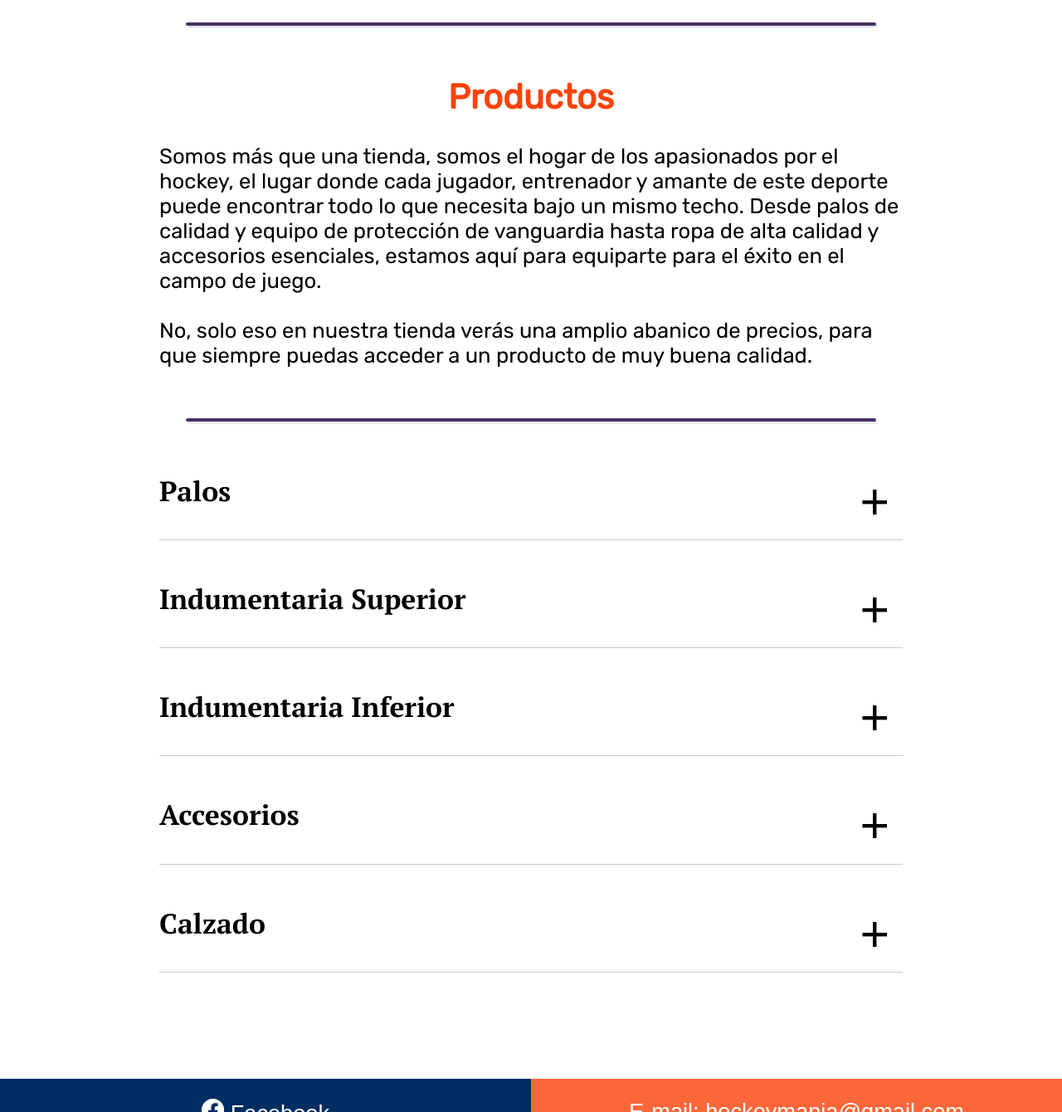
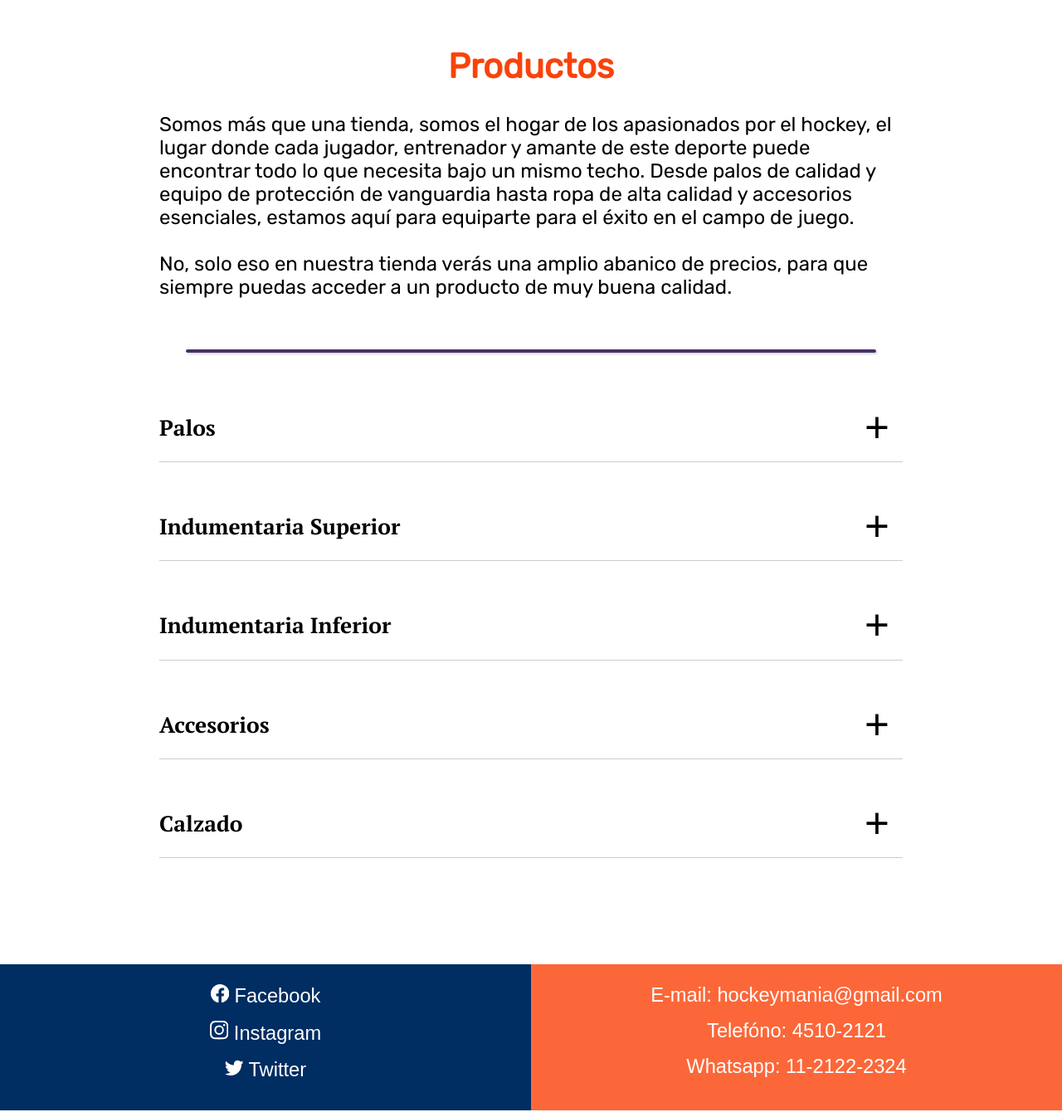
Before and after one commit to EdgarA1989/Tienda_Hockey, a plain HTML site: page index.html in a window 1280 px wide. Shown: the part 1460-2800 px from the top of the page at 83% size. Drawn offline with Linux system fonts and the light colour scheme.

Commit message:
Se mejora responsividad para distintos tamaños de pantalla

```diff
--- a/CSS/style_header_footer.css
+++ b/CSS/style_header_footer.css
@@ -156,7 +156,7 @@
 @media screen and (min-width: 1024px) {
   .menu_desplegado {
     border: 0;
-    height: 4rem;
+    height: 3.2rem;
     display: flex;
     flex-direction: row;
     justify-content: space-around;
@@ -165,7 +165,7 @@
 
   .menu_desplegado li {
     display: inline;
-    font-size: 1.55rem;
+    font-size: 1.4rem;
     padding: 0 4.3rem;
     &:hover {
       background-color: transparent;
@@ -180,12 +180,12 @@
 
   .footer_redes a,
   .footer_contactenos li {
-    font-size: 1.7rem;
+    font-size: 1.48rem;
   }
 
   .bi {
-    width: 1.7rem;
-    height: 1.7rem;
+    width: 1.4rem;
+    height: 1.4rem;
   }
 
   .footer_contactenos,
@@ -206,3 +206,9 @@
     width: 50vw;
   }
 }
+
+@media screen and (min-width: 1248px) {
+  .menu_desplegado li {
+    font-size: 1.58rem;
+  }
+}
--- a/CSS/style_principal.css
+++ b/CSS/style_principal.css
@@ -128,17 +128,18 @@ h1 span {
 .lista_producto {
   display: flex;
   justify-content: space-between;
-  font-size: 1.8rem;
+  font-size: 1.5rem;
   font-family: PT Serif;
   width: 100%;
   margin-top: 3rem;
   padding-bottom: 0.7rem;
   border-bottom: 1px solid #ccc;
+  align-items: center;
 }
 
 .lista_producto span {
   margin-right: 1rem;
-  font-size: 3.4rem;
+  font-size: 2.6rem;
   cursor: pointer;
   &:hover {
     color: #f9430a;
@@ -210,6 +211,11 @@ h1 span {
     width: 5.6rem;
   }
 
+  #nosotros p,
+  #productos_descripcion p {
+    font-size: 1.37rem;
+  }
+
   .cards_contenedor {
     display: flex;
     flex-wrap: wrap;
@@ -227,9 +233,14 @@ h1 span {
       width: 80vw;
       margin: 0 10vw;
     }
+
+    #nosotros p,
+    #productos_descripcion p {
+      font-size: 1.42rem;
+    }
   }
 
-  @media screen and (min-width: 1224px) {
+  @media screen and (min-width: 1248px) {
     h1 {
       font-size: 4.3rem;
     }
@@ -250,15 +261,15 @@ h1 span {
 
     #nosotros p,
     #productos_descripcion p {
-      font-size: 1.6rem;
+      font-size: 1.5rem;
     }
 
     .lista_producto {
-      font-size: 2.1rem;
+      font-size: 1.65rem;
     }
 
     .lista_producto span {
-      font-size: 3.8rem;
+      font-size: 3.2rem;
     }
   }
 
```
